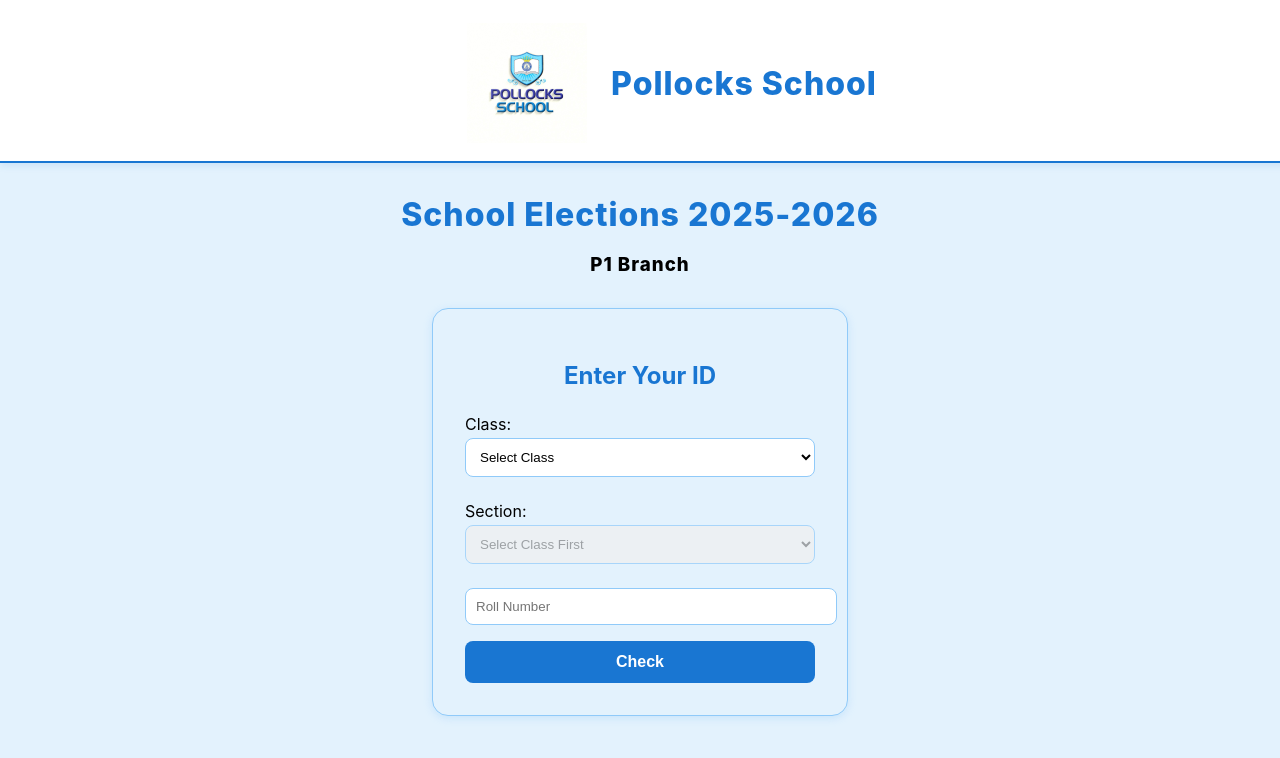
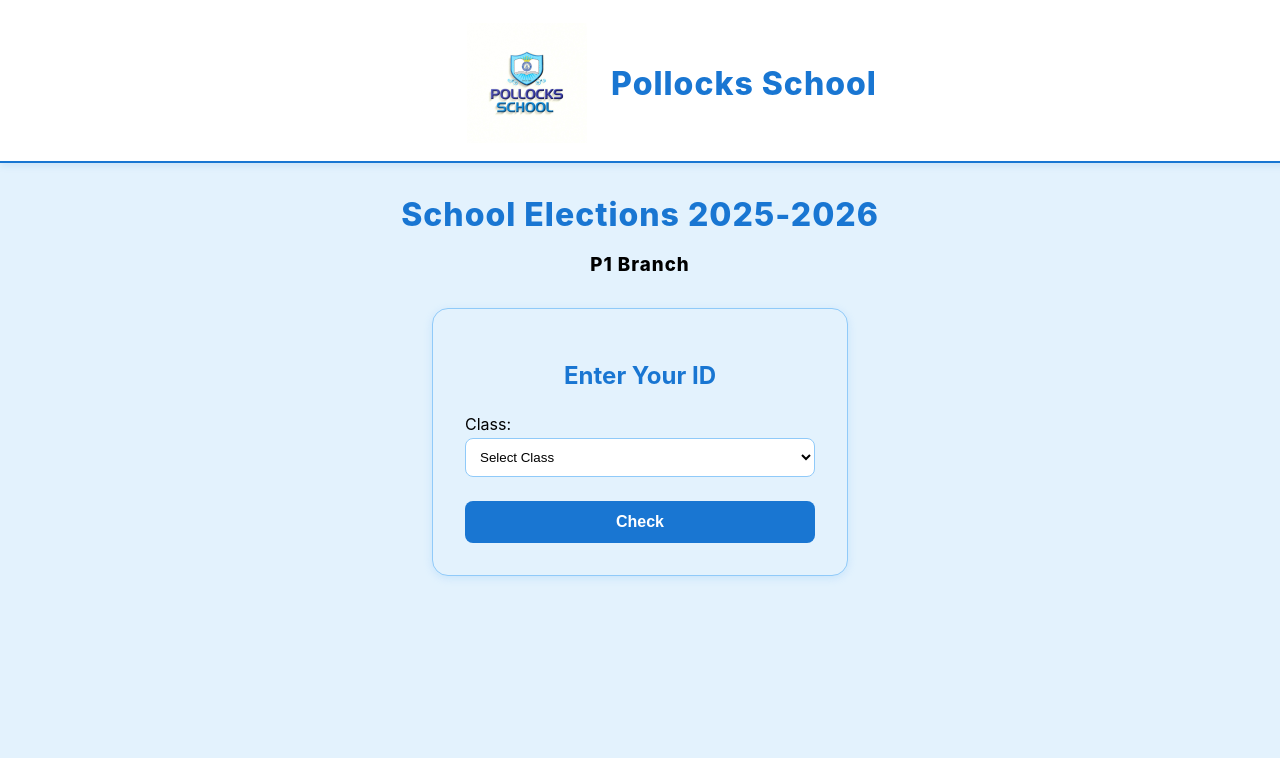
Before and after one commit to Gokarla-Mamatha/voting, a React (Create React App) app: page / in a window 1280 px wide. Shown: the top 758 px of the page. Built offline with nearby package versions, Linux system fonts and the light colour scheme.

Commit message:
removed fields in id check page

```diff
--- a/src/IdCheck.js
+++ b/src/IdCheck.js
@@ -4,8 +4,6 @@ import { doc, getDoc } from "firebase/firestore";
 
 function IdCheck({ onResult }) {
   const [classNum, setClassNum] = useState("");
-  const [section, setSection] = useState("");
-  const [rollNum, setRollNum] = useState("");
   const [loading, setLoading] = useState(false);
 
   // Mapping of classes to their sections
@@ -20,18 +18,8 @@ function IdCheck({ onResult }) {
 
   const handleCheck = async (e) => {
     e.preventDefault();
-    setLoading(true);
-    const id = `${classNum}-${section}-${rollNum}`;
-    const voteRef = doc(db, "votes", id);
-    const voteSnap = await getDoc(voteRef);
-    setLoading(false);
-    onResult({
-      alreadyVoted: voteSnap.exists(),
-      id,
-      classNum,
-      section,
-      rollNum
-    });
+    const id = `${classNum}`;
+    onResult({ id, classNum });
   };
 
   return (
@@ -41,7 +29,7 @@ function IdCheck({ onResult }) {
         Class:
         <select
           value={classNum}
-          onChange={e => { setClassNum(e.target.value); setSection(""); }}
+          onChange={e => setClassNum(e.target.value)}
           required
           style={{ width: "100%", marginTop: 4, marginBottom: 8, padding: 10, borderRadius: 8, border: "1px solid #90caf9", background: "#fff" }}
         >
@@ -54,28 +42,6 @@ function IdCheck({ onResult }) {
           <option value="10">10</option>
         </select>
       </label>
-      <label style={{ display: "block", marginBottom: 16 }}>
-        Section:
-        <select
-          value={section}
-          onChange={e => setSection(e.target.value)}
-          required
-          disabled={!classNum}
-          style={{ width: "100%", marginTop: 4, marginBottom: 8, padding: 10, borderRadius: 8, border: "1px solid #90caf9", background: classNum ? "#fff" : "#f0f0f0" }}
-        >
-          <option value="">{classNum ? "Select Section" : "Select Class First"}</option>
-          {classNum && classSections[classNum].map(sec => (
-            <option key={sec} value={sec}>{sec}</option>
-          ))}
-        </select>
-      </label>
-      <input
-        placeholder="Roll Number"
-        value={rollNum}
-        onChange={e => setRollNum(e.target.value)}
-        required
-        style={{ width: "100%", marginBottom: 16, padding: 10, borderRadius: 8, border: "1px solid #90caf9", background: "#fff" }}
-      />
       <button type="submit" style={{ width: "100%", background: loading ? "#90caf9" : "#1976d2", color: "#fff", padding: 12, border: "none", borderRadius: 8, fontWeight: 600, fontSize: 16, cursor: loading ? "not-allowed" : "pointer", transition: "background 0.2s" }} disabled={loading}>
         {loading ? "Checking..." : "Check"}
       </button>
```
